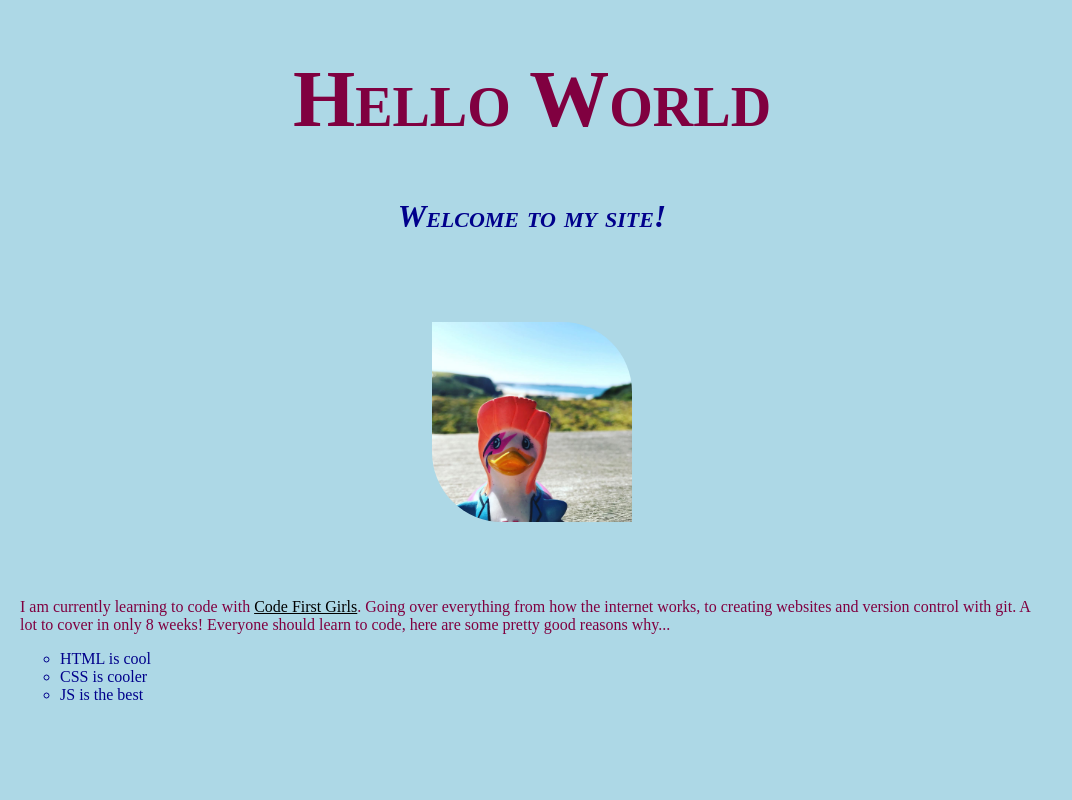
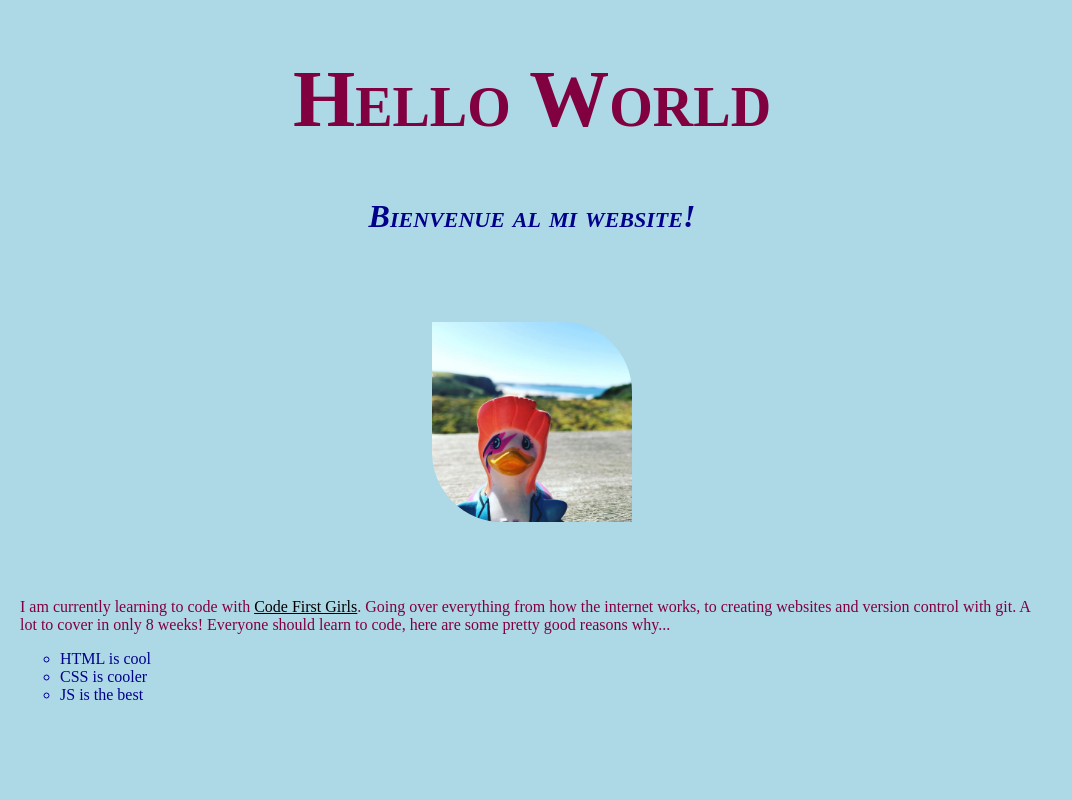
Before and after one commit to LA-Si/First-website, a plain HTML site: page about.html in a window 1280 px wide. Shown: the top 800 px of the page, without its empty margins (0-1072 px from the left). Drawn offline with Linux system fonts and the light colour scheme.

Commit message:
changed H2
Changed heading 2, from 'Welcome to my site' to 'Bienvenue al mi webstie'

```diff
--- a/about.html
+++ b/about.html
@@ -14,7 +14,7 @@
   <h1>Hello World</h1>
 
 
-  <h2>Welcome to my site!</h2>
+  <h2>Bienvenue al mi website!</h2>
 
   <!-- image of a duck -->
   <img src="duck.jpg" width="200px"id="border.svg">
```
